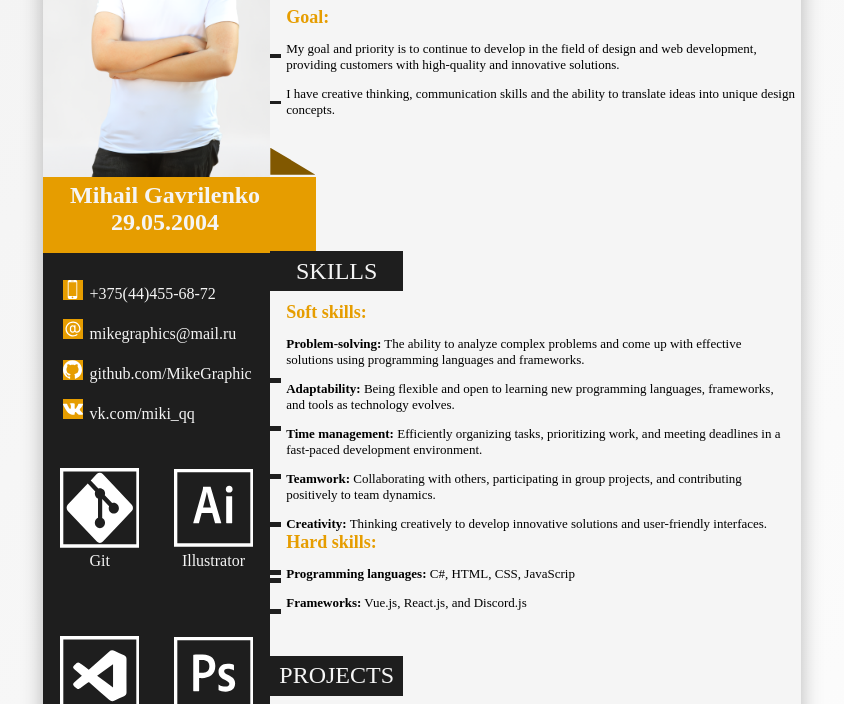
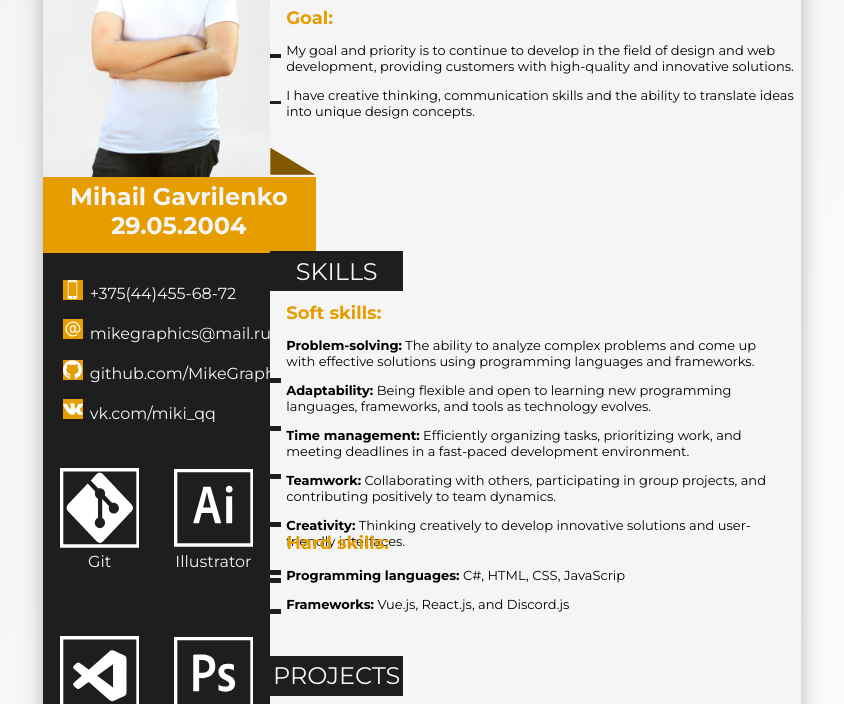
Before and after one commit to MikeGraphic/HTML_CSS_CV, a plain HTML site: page index.html in a window 1280 px wide. Shown: the part 244-948 px from the top of the page, without its empty margins (218-1062 px from the left). Drawn offline with Linux system fonts and the light colour scheme; the site is published under a folder, as on GitHub Pages, so addresses that start at the root find nothing.

Commit message:
fix: update fonts url in css

```diff
--- a/style.css
+++ b/style.css
@@ -577,14 +577,14 @@ footer {
 
 @font-face {
     font-family: Montserrat;
-    src: url(/fonts/Montserrat-VariableFont_wght.ttf);
+    src: url(fonts/Montserrat-VariableFont_wght.ttf);
     font-style: normal;
     font-weight: normal;
 }
 
 @font-face {
     font-family: Montserrat;
-    src: url(/fonts/Montserrat-Bold.ttf);
+    src: url(fonts/Montserrat-Bold.ttf);
     font-style: normal;
     font-weight: bold;
 }
```
